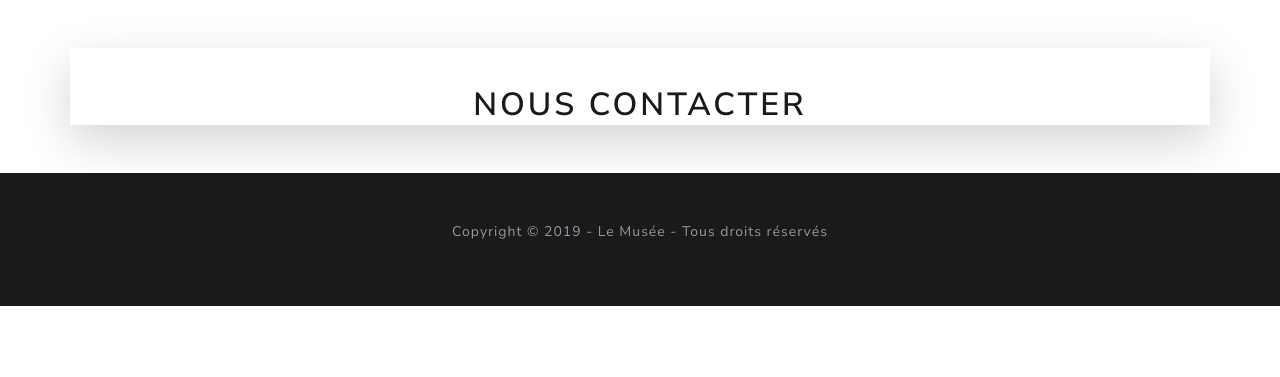
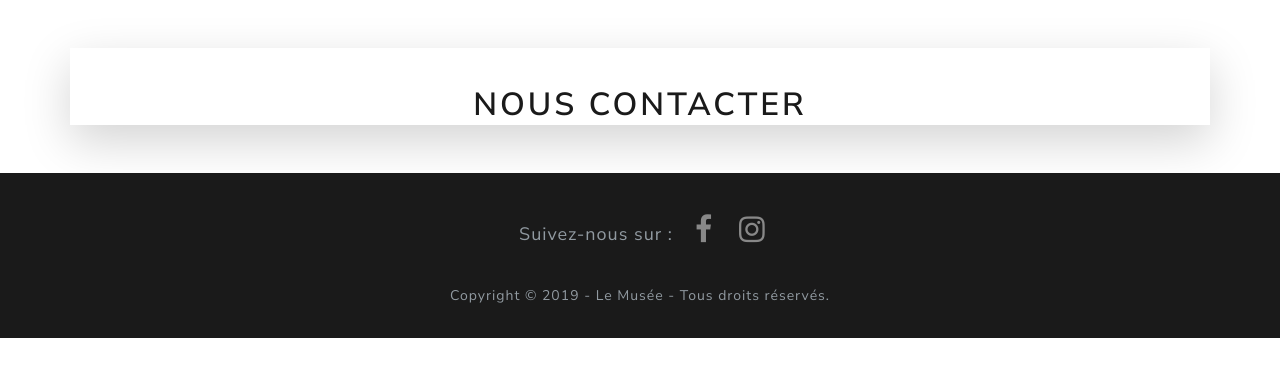
Before and after one commit to SimonMonnier/Projet_de_stage_site_le-musee.com, a Symfony app: template templates/contact/contact.html.twig in a window 1280 px wide. Shown: the part 104-481 px from the top of the page. Run offline with Twig, Linux system fonts and the light colour scheme; the template is opened without the code that fills it, so the values that code supplies are empty; some libraries are stand-ins or nearby versions.

Commit message:
mise à jour

```diff
--- a/templates/base.html.twig
+++ b/templates/base.html.twig
@@ -2,10 +2,13 @@
 <html>
     <head>
         <meta charset="UTF-8">
+        <meta name="viewport" content="width=device-width, initial-scale=1">
         <title>Le Musee - {% block title %}{% endblock %}</title>
         {% block stylesheets %}
             <link rel="stylesheet" href="/css/bootstrap.min.css">
             <link rel="stylesheet" href="/css/app.css">
+            <link rel="stylesheet" href="/css/social_button.css">
+            <link rel="stylesheet" href="https://cdnjs.cloudflare.com/ajax/libs/font-awesome/4.7.0/css/font-awesome.min.css">
         {% endblock %}
     </head>
     <body>
--- a/templates/shared/footer.html.twig
+++ b/templates/shared/footer.html.twig
@@ -1,3 +1,4 @@
-<footer class="mt-5 bg-primary py-5 text-center">
-    <p>Copyright © 2019 - Le Musée - Tous droits réservés </p>
+<footer class="mt-5 bg-primary py-3 text-center">
+    <p style="font-size: 18px">Suivez-nous sur :<a href="https://www.facebook.com/Le-mus%C3%A9e-221001084966537/" style="font-size: 30px; text-decoration: none;" class="fa fa-facebook" title="Nous suivre sur Facebook" target="_blank"></a><a href="https://www.instagram.com/le_musee_44/" style="font-size: 30px; text-decoration: none;" class="fa fa-instagram" title="Nous suivre sur Instagram" target="_blank"></a></p>
+    <p>Copyright © 2019 - Le Musée - Tous droits réservés.</p>
 </footer>
```
